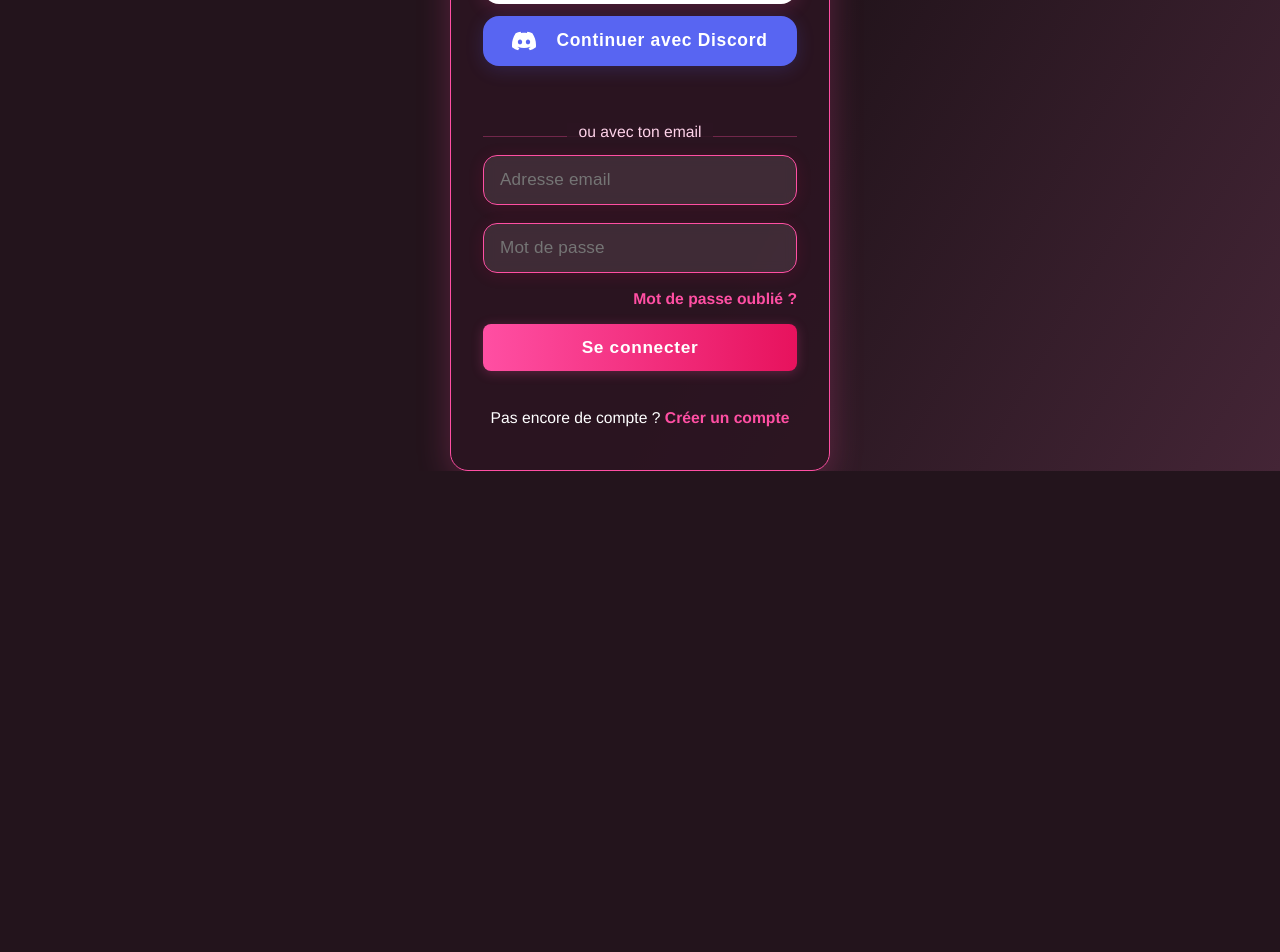
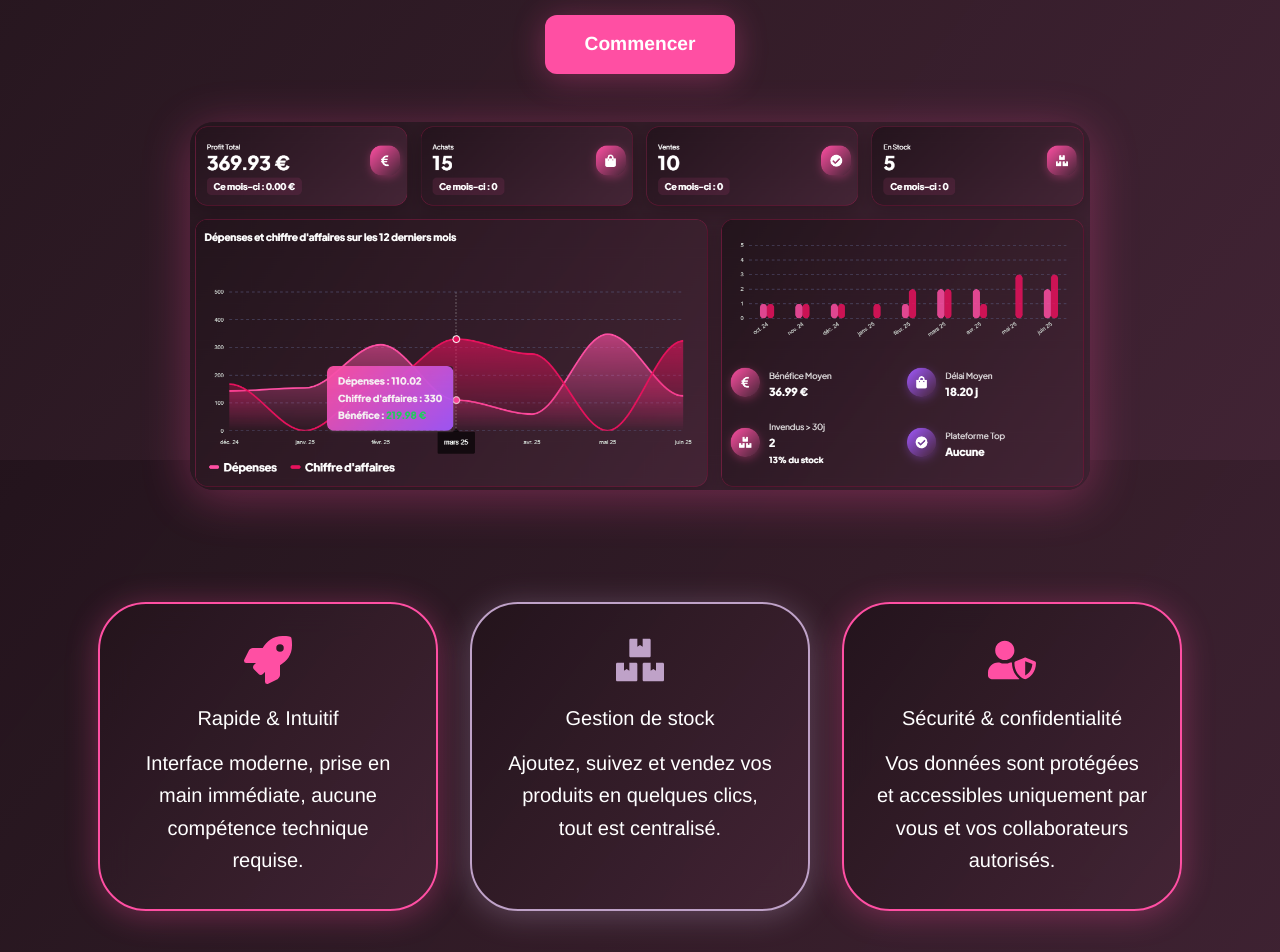
Before and after one commit to Loukamrtn/Flipstuff-v3, a React (Create React App) app: page / in a window 1280 px wide. Before the commit this address led to /authentication/sign-in. Shown: the part 340-1292 px from the top of the page. Before the commit the page ends 811 px from the top, so only its background shows below. Built offline with nearby package versions, Linux system fonts and the light colour scheme; a small style sheet from the web is missing.

Commit message:
Ajout de la page de présentation

```diff
--- a/src/App.js
+++ b/src/App.js
@@ -62,6 +62,7 @@ import colors from "assets/theme/base/colors";
 import linearGradient from "assets/theme/functions/linearGradient";
 import AdminPage from "layouts/admin";
 import PatchNote from "layouts/patch-note";
+import PresentationPage from "layouts/presentation";
 
 export default function App() {
   const [controller, dispatch] = useVisionUIController();
@@ -140,7 +141,9 @@ export default function App() {
           pathname !== "/authentication/sign-in" &&
           pathname !== "/authentication/sign-up" &&
           pathname !== "/authentication/reset-password" &&
-          pathname !== "/patch-note" && (
+          pathname !== "/patch-note" &&
+          pathname !== "/" &&
+          (
             <>
               <Sidenav
                 color={sidenavColor}
@@ -155,6 +158,7 @@ export default function App() {
         )}
         {/* Suppression du layout VR et du configurator */}
         <Switch>
+          <Route exact path="/" component={PresentationPage} />
           <Route path="/auth/callback" component={AuthCallback} />
           <PublicRoute path="/authentication/sign-in" component={SignIn} />
           <PublicRoute path="/authentication/sign-up" component={SignUp} />
--- /dev/null
+++ b/src/layouts/presentation/index.js
@@ -0,0 +1,115 @@
+import React from "react";
+import VuiBox from "../../components/VuiBox";
+import VuiTypography from "../../components/VuiTypography";
+import VuiButton from "../../components/VuiButton";
+import { Card } from "@mui/material";
+import { FaCrown, FaUserShield, FaBoxes, FaRocket } from "react-icons/fa";
+import { Link } from "react-router-dom";
+import Footer from "../../examples/Footer";
+
+export default function PresentationPage() {
+  return (
+    <VuiBox minHeight="100vh" bgcolor="#1a0d16" display="flex" flexDirection="column" style={{ color: '#fff', WebkitTextFillColor: '#fff', MozTextFillColor: '#fff' }}>
+      {/* Header */}
+      <VuiBox display="flex" justifyContent="space-between" alignItems="center" px={4} py={3}>
+        <VuiBox display="flex" alignItems="center" gap={2}>
+          <img src={require("../../assets/images/logos/Flipstuff.png")} alt="Flipstuff Logo" style={{ height: 40 }} />
+          <VuiTypography variant="h4" fontWeight={900} color="#fff" sx={{ letterSpacing: '0.01em' }}>Flipstuff</VuiTypography>
+        </VuiBox>
+        <VuiBox display="flex" gap={2}>
+          <Link to="/authentication/sign-in"><VuiButton variant="outlined" color="primary" sx={{ borderColor: '#ff4fa3', color: '#ff4fa3', fontWeight: 700, borderRadius: 3, background: 'transparent', '&:hover': { background: '#ff4fa322', borderColor: '#ff4fa3', color: '#ff4fa3' } }}>Connexion</VuiButton></Link>
+          <Link to="/authentication/sign-up"><VuiButton variant="contained" color="primary" sx={{ background: '#ff4fa3', color: '#fff', fontWeight: 700, borderRadius: 3, '&:hover': { background: '#e7125d' } }}>Inscription</VuiButton></Link>
+        </VuiBox>
+      </VuiBox>
+      {/* Hero */}
+      <VuiBox flex={1} display="flex" flexDirection="column" alignItems="center" justifyContent="center" py={8}>
+        <VuiTypography variant="h1" fontWeight={900} color="#fff" mb={2} sx={{ letterSpacing: '0.01em', fontSize: { xs: '2.2rem', md: '3.5rem' } }}>
+          Gérez, partagez et vendez votre stock facilement
+        </VuiTypography>
+        <VuiTypography variant="h5" color="#fff" mb={4} sx={{ opacity: 1, maxWidth: 600, textAlign: 'center', fontWeight: 500, color: '#fff !important' }}>
+          Flipstuff est la plateforme moderne pour gérer vos produits, suivre vos ventes et collaborer en toute simplicité. Essayez gratuitement dès maintenant !
+        </VuiTypography>
+        <Link to="/authentication/sign-up"><VuiButton variant="contained" color="primary" size="large" sx={{ background: '#ff4fa3', color: '#fff', fontWeight: 900, borderRadius: 3, px: 5, py: 2, fontSize: '1.2rem', boxShadow: '0 4px 32px 0 #ff4fa355', '&:hover': { background: '#e7125d' } }}>Commencer</VuiButton></Link>
+        {/* Image Dashboard */}
+        <img src={require("../../assets/images/logos/Dashboard.png")} alt="Aperçu Dashboard" style={{ marginTop: 48, maxWidth: '90vw', width: 900, borderRadius: 24, boxShadow: '0 8px 48px 0 #ff4fa355' }} />
+      </VuiBox>
+      {/* Fonctionnalités */}
+      <VuiBox display="flex" justifyContent="center" gap={4} flexWrap="wrap" py={6}>
+        <Card sx={{
+          p: 4,
+          minWidth: 260,
+          maxWidth: 340,
+          bgcolor: 'linear-gradient(135deg, #24141d 60%, #2a1830 100%)',
+          color: '#fff',
+          borderRadius: 12,
+          boxShadow: '0 4px 32px 0 #ff4fa355',
+          border: '2px solid #ff4fa3',
+          textAlign: 'center',
+          transition: 'transform 0.18s, box-shadow 0.18s',
+          cursor: 'pointer',
+          '&:hover': {
+            transform: 'translateY(-8px) scale(1.04)',
+            boxShadow: '0 8px 40px 0 #ff4fa399',
+            borderColor: '#ff4fa3',
+            background: 'linear-gradient(135deg, #2a1830 60%, #ff4fa322 100%)',
+          },
+          display: 'flex', flexDirection: 'column', alignItems: 'center',
+        }}>
+          <FaRocket size={48} style={{ color: '#ff4fa3', marginBottom: 18 }} />
+          <VuiTypography fontWeight={700} fontSize="1.25rem" mb={1.5} color="#fff">Rapide & Intuitif</VuiTypography>
+          <VuiTypography fontSize="1.05rem" color="#fff" opacity={1}>Interface moderne, prise en main immédiate, aucune compétence technique requise.</VuiTypography>
+        </Card>
+        <Card sx={{
+          p: 4,
+          minWidth: 260,
+          maxWidth: 340,
+          bgcolor: 'linear-gradient(135deg, #24141d 60%, #2a1830 100%)',
+          color: '#fff',
+          borderRadius: 12,
+          boxShadow: '0 4px 32px 0 #bfa2c855',
+          border: '2px solid #bfa2c8',
+          textAlign: 'center',
+          transition: 'transform 0.18s, box-shadow 0.18s',
+          cursor: 'pointer',
+          '&:hover': {
+            transform: 'translateY(-8px) scale(1.04)',
+            boxShadow: '0 8px 40px 0 #bfa2c899',
+            borderColor: '#bfa2c8',
+            background: 'linear-gradient(135deg, #2a1830 60%, #bfa2c822 100%)',
+          },
+          display: 'flex', flexDirection: 'column', alignItems: 'center',
+        }}>
+          <FaBoxes size={48} style={{ color: '#bfa2c8', marginBottom: 18 }} />
+          <VuiTypography fontWeight={700} fontSize="1.25rem" mb={1.5} color="#fff">Gestion de stock</VuiTypography>
+          <VuiTypography fontSize="1.05rem" color="#fff" opacity={1}>Ajoutez, suivez et vendez vos produits en quelques clics, tout est centralisé.</VuiTypography>
+        </Card>
+        <Card sx={{
+          p: 4,
+          minWidth: 260,
+          maxWidth: 340,
+          bgcolor: 'linear-gradient(135deg, #24141d 60%, #2a1830 100%)',
+          color: '#fff',
+          borderRadius: 12,
+          boxShadow: '0 4px 32px 0 #ff4fa355',
+          border: '2px solid #ff4fa3',
+          textAlign: 'center',
+          transition: 'transform 0.18s, box-shadow 0.18s',
+          cursor: 'pointer',
+          '&:hover': {
+            transform: 'translateY(-8px) scale(1.04)',
+            boxShadow: '0 8px 40px 0 #ff4fa399',
+            borderColor: '#ff4fa3',
+            background: 'linear-gradient(135deg, #2a1830 60%, #ff4fa322 100%)',
+          },
+          display: 'flex', flexDirection: 'column', alignItems: 'center',
+        }}>
+          <FaUserShield size={48} style={{ color: '#ff4fa3', marginBottom: 18 }} />
+          <VuiTypography fontWeight={700} fontSize="1.25rem" mb={1.5} color="#fff">Sécurité & confidentialité</VuiTypography>
+          <VuiTypography fontSize="1.05rem" color="#fff" opacity={1}>Vos données sont protégées et accessibles uniquement par vous et vos collaborateurs autorisés.</VuiTypography>
+        </Card>
+      </VuiBox>
+      {/* Footer */}
+      <Footer />
+    </VuiBox>
+  );
+}
--- a/src/routes.js
+++ b/src/routes.js
@@ -50,6 +50,7 @@ import ResetPassword from "layouts/authentication/reset-password";
 import StockImportExport from "layouts/stock-import-export";
 import AdminPage from "./layouts/admin";
 import PatchNote from "./layouts/patch-note";
+import PresentationPage from "./layouts/presentation";
 
 // Vision UI Dashboard React icons
 import { IoRocketSharp } from "react-icons/io5";
@@ -160,6 +161,10 @@ const routes = [
     noCollapse: true,
     adminOnly: true,
   },
+  {
+    path: "/",
+    element: <PresentationPage />,
+  },
 ];
 
 // Route protégée
```
Also changed, not shown: src/assets/images/logos/Dashboard.png (added).
